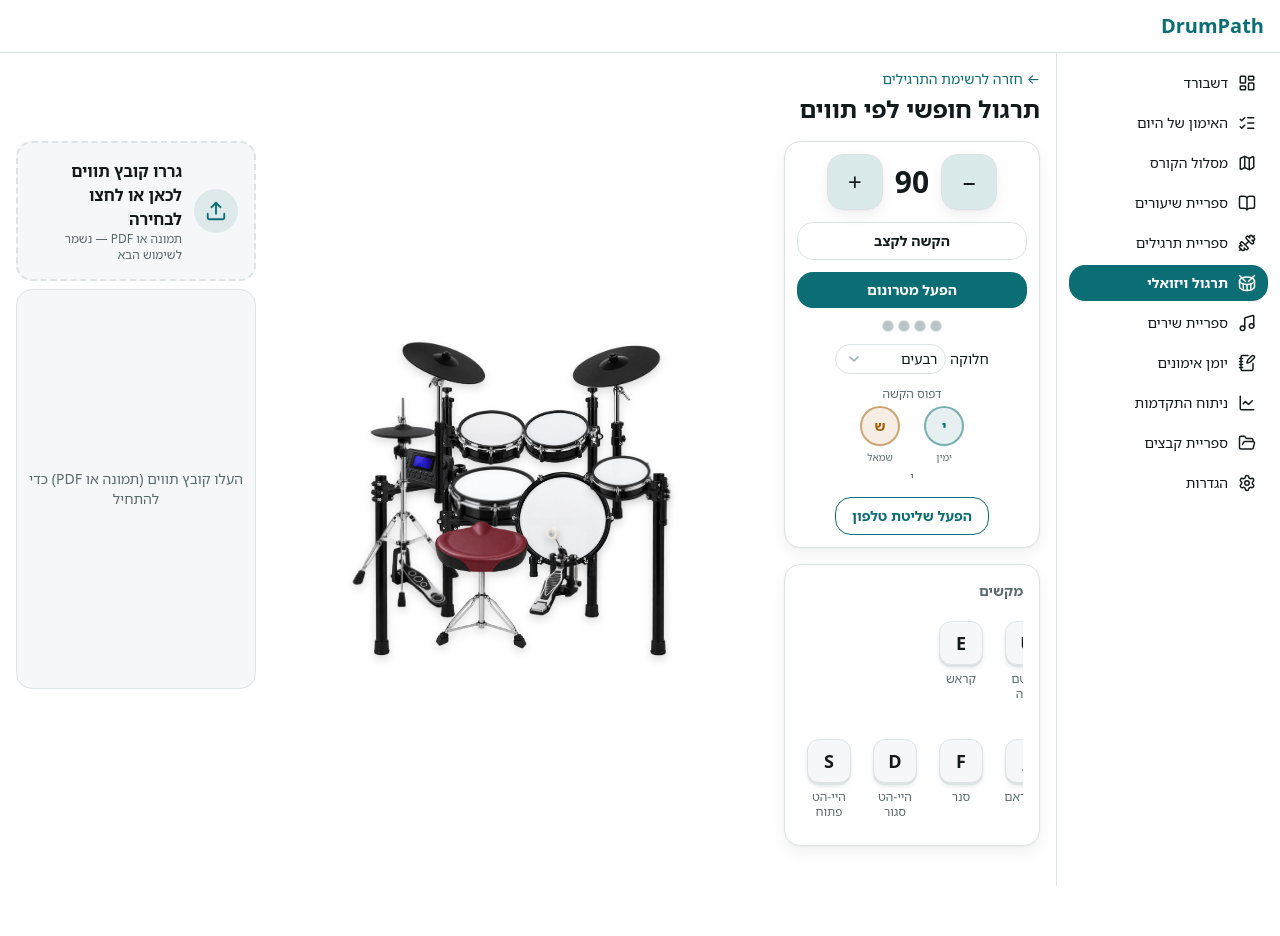
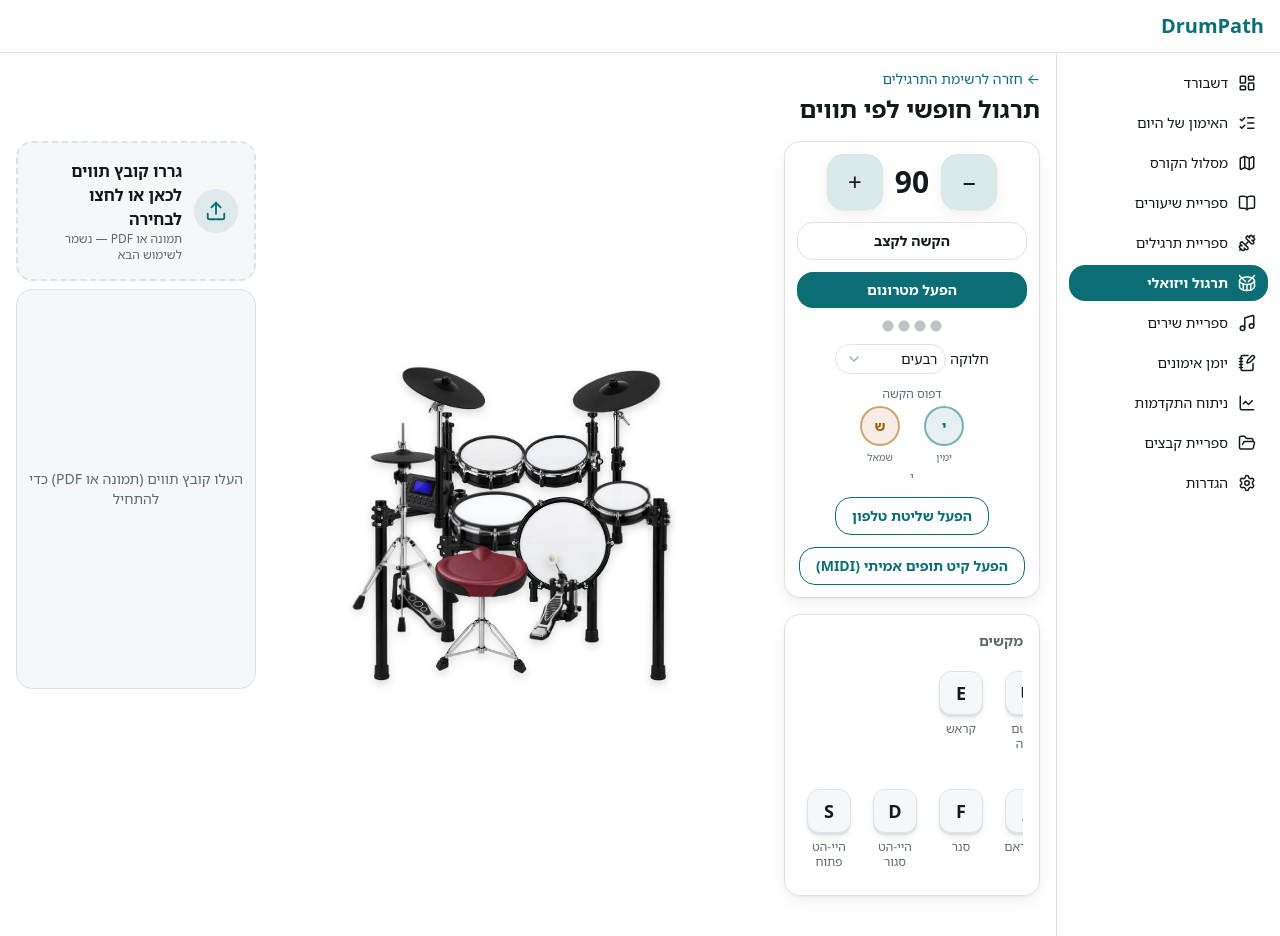
Before and after one commit to LiorShilman/DramPath, a React (Vite) app: page /practice/visual/free-notation in a window 1280 px wide. Before the commit the page ends 886 px from the top, so only its background shows below. Built offline with nearby package versions, Linux system fonts and the light colour scheme.

Commit message:
Add real e-kit MIDI input to free notation practice
Mirrors the same toggle+status pattern already wired up for
VisualTrainerPage/useVisualTrainer — a MIDI hit plays immediately here too,
same as a keyboard hit, since this ungraded mode has no phase to gate on.

```diff
--- a/src/features/visual-trainer/FreeNotationPracticePage.tsx
+++ b/src/features/visual-trainer/FreeNotationPracticePage.tsx
@@ -15,6 +15,7 @@ import { calculateTapTempoBpm } from '../../lib/metronome-math'
 import { SUBDIVISION_LABELS } from '../exercises/exercise-labels'
 import type { Resource, Subdivision } from '../../domain'
 import type { RemoteDrumInputStatus } from '../../hooks/useRemoteDrumInput'
+import type { MidiDrumInputStatus } from '../../hooks/useMidiDrumInput'
 
 // Same status labels/variants as VisualTrainerPage's phone-control cluster
 // (ADR 0007) — kept as its own copy here rather than a shared export, since
@@ -33,6 +34,25 @@ const REMOTE_STATUS_BADGE_VARIANT: Record<RemoteDrumInputStatus, BadgeVariant> =
   'waiting-for-phone': 'warning',
   connected: 'success',
   superseded: 'danger',
+}
+
+// Same "richer than a flat boolean" reasoning as REMOTE_STATUS_LABELS,
+// same copy as VisualTrainerPage's own MIDI status labels (kept as its own
+// copy here per this file's existing convention, see REMOTE_STATUS_LABELS'
+// own doc comment).
+const MIDI_STATUS_LABELS: Record<MidiDrumInputStatus, string> = {
+  disabled: 'כבוי',
+  unsupported: 'הדפדפן לא תומך ב-MIDI (צריך Chrome/Edge)',
+  requesting: 'מבקש הרשאה…',
+  'no-device': 'לא נמצא התקן MIDI',
+  connected: 'קיט תופים מחובר',
+}
+const MIDI_STATUS_BADGE_VARIANT: Record<MidiDrumInputStatus, BadgeVariant> = {
+  disabled: 'neutral',
+  unsupported: 'danger',
+  requesting: 'neutral',
+  'no-device': 'warning',
+  connected: 'success',
 }
 
 const BEATS_PER_BAR = [0, 1, 2, 3]
@@ -117,7 +137,8 @@ export function FreeNotationPracticePage() {
     setPendingRemoval(undefined)
   }
 
-  const { activeHits, isPhoneControlEnabled, togglePhoneControl, remoteStatus } = useFreeDrumPlayback()
+  const { activeHits, isPhoneControlEnabled, togglePhoneControl, remoteStatus, isMidiControlEnabled, toggleMidiControl, midiStatus } =
+    useFreeDrumPlayback()
   const metronome = useMetronome()
   const [bpm, setBpm] = useState(DEFAULT_BPM)
   const [subdivision, setSubdivision] = useState<Subdivision>('quarter')
@@ -264,6 +285,17 @@ export function FreeNotationPracticePage() {
                 <Badge variant={REMOTE_STATUS_BADGE_VARIANT[remoteStatus]}>{REMOTE_STATUS_LABELS[remoteStatus]}</Badge>
               )}
             </div>
+
+            {/* Real e-kit input over Web MIDI — same "plays immediately,
+                no phase to gate on" reasoning as phone control above. */}
+            <div className="flex flex-col items-center gap-1">
+              <Button variant="secondary" onClick={toggleMidiControl}>
+                {isMidiControlEnabled ? 'כבה קיט תופים אמיתי (MIDI)' : 'הפעל קיט תופים אמיתי (MIDI)'}
+              </Button>
+              {isMidiControlEnabled && (
+                <Badge variant={MIDI_STATUS_BADGE_VARIANT[midiStatus]}>{MIDI_STATUS_LABELS[midiStatus]}</Badge>
+              )}
+            </div>
           </Card>
 
           <KeyboardGuide variant="inline" pressedInstruments={activeHits} />
--- a/src/hooks/useFreeDrumPlayback.ts
+++ b/src/hooks/useFreeDrumPlayback.ts
@@ -2,6 +2,8 @@ import { useCallback, useEffect, useRef, useState } from 'react'
 import { useKeyboardDrums } from './useKeyboardDrums'
 import { useRemoteDrumInput } from './useRemoteDrumInput'
 import type { RemoteDrumInputStatus } from './useRemoteDrumInput'
+import { useMidiDrumInput } from './useMidiDrumInput'
+import type { MidiDrumInputStatus } from './useMidiDrumInput'
 import { playDrumSound } from '../lib/visual-trainer/drum-synth'
 import type { DrumInstrument } from '../domain'
 
@@ -16,9 +18,15 @@ export interface UseFreeDrumPlaybackResult {
   isPhoneControlEnabled: boolean
   togglePhoneControl: () => void
   remoteStatus: RemoteDrumInputStatus
+  /** Real e-kit input over Web MIDI — same "plays immediately, no
+   * phase to gate on" reasoning as phone control above. */
+  isMidiControlEnabled: boolean
+  toggleMidiControl: () => void
+  midiStatus: MidiDrumInputStatus
 }
 
 const PHONE_CONTROL_ENABLED_STORAGE_KEY = 'drumpath.freePractice.isPhoneControlEnabled'
+const MIDI_CONTROL_ENABLED_STORAGE_KEY = 'drumpath.freePractice.isMidiControlEnabled'
 
 /** Free (ungraded) drum playback — no exercise timeline, just "trigger a
  * mapped instrument, hear the matching drum, see the kit react." Used by
@@ -35,6 +43,9 @@ export function useFreeDrumPlayback(): UseFreeDrumPlaybackResult {
   const [activeHits, setActiveHits] = useState<Partial<Record<DrumInstrument, string>>>({})
   const [isPhoneControlEnabled, setIsPhoneControlEnabled] = useState(
     () => localStorage.getItem(PHONE_CONTROL_ENABLED_STORAGE_KEY) === 'true',
+  )
+  const [isMidiControlEnabled, setIsMidiControlEnabled] = useState(
+    () => localStorage.getItem(MIDI_CONTROL_ENABLED_STORAGE_KEY) === 'true',
   )
 
   useEffect(() => {
@@ -56,6 +67,7 @@ export function useFreeDrumPlayback(): UseFreeDrumPlaybackResult {
 
   useKeyboardDrums({ onHit: playHit })
   const remoteStatus = useRemoteDrumInput({ enabled: isPhoneControlEnabled, onHit: playHit })
+  const midiStatus = useMidiDrumInput({ enabled: isMidiControlEnabled, onHit: playHit })
 
   const togglePhoneControl = useCallback(() => {
     setIsPhoneControlEnabled((prev) => {
@@ -65,5 +77,21 @@ export function useFreeDrumPlayback(): UseFreeDrumPlaybackResult {
     })
   }, [])
 
-  return { activeHits, isPhoneControlEnabled, togglePhoneControl, remoteStatus }
+  const toggleMidiControl = useCallback(() => {
+    setIsMidiControlEnabled((prev) => {
+      const next = !prev
+      localStorage.setItem(MIDI_CONTROL_ENABLED_STORAGE_KEY, String(next))
+      return next
+    })
+  }, [])
+
+  return {
+    activeHits,
+    isPhoneControlEnabled,
+    togglePhoneControl,
+    remoteStatus,
+    isMidiControlEnabled,
+    toggleMidiControl,
+    midiStatus,
+  }
 }
```
Also changed, not shown: 1 other file (tests, documents, lock files or other folders).
